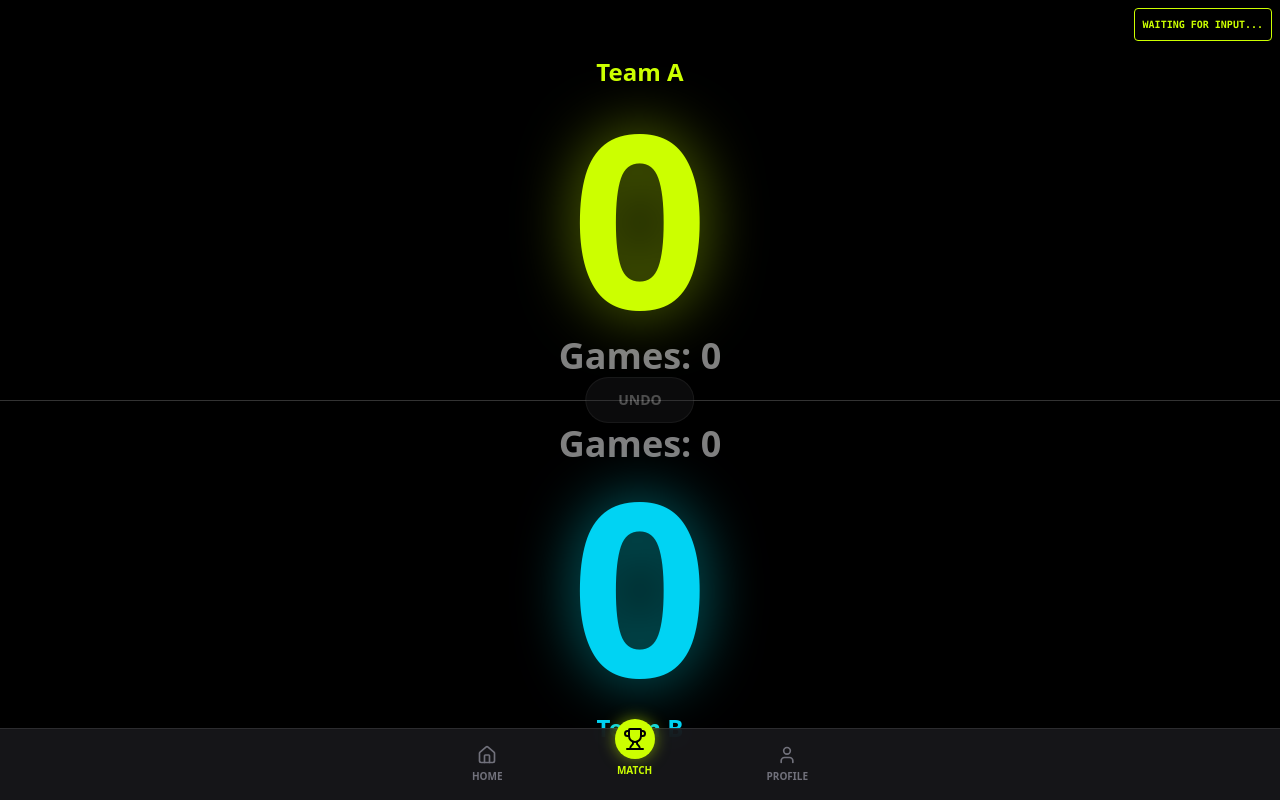
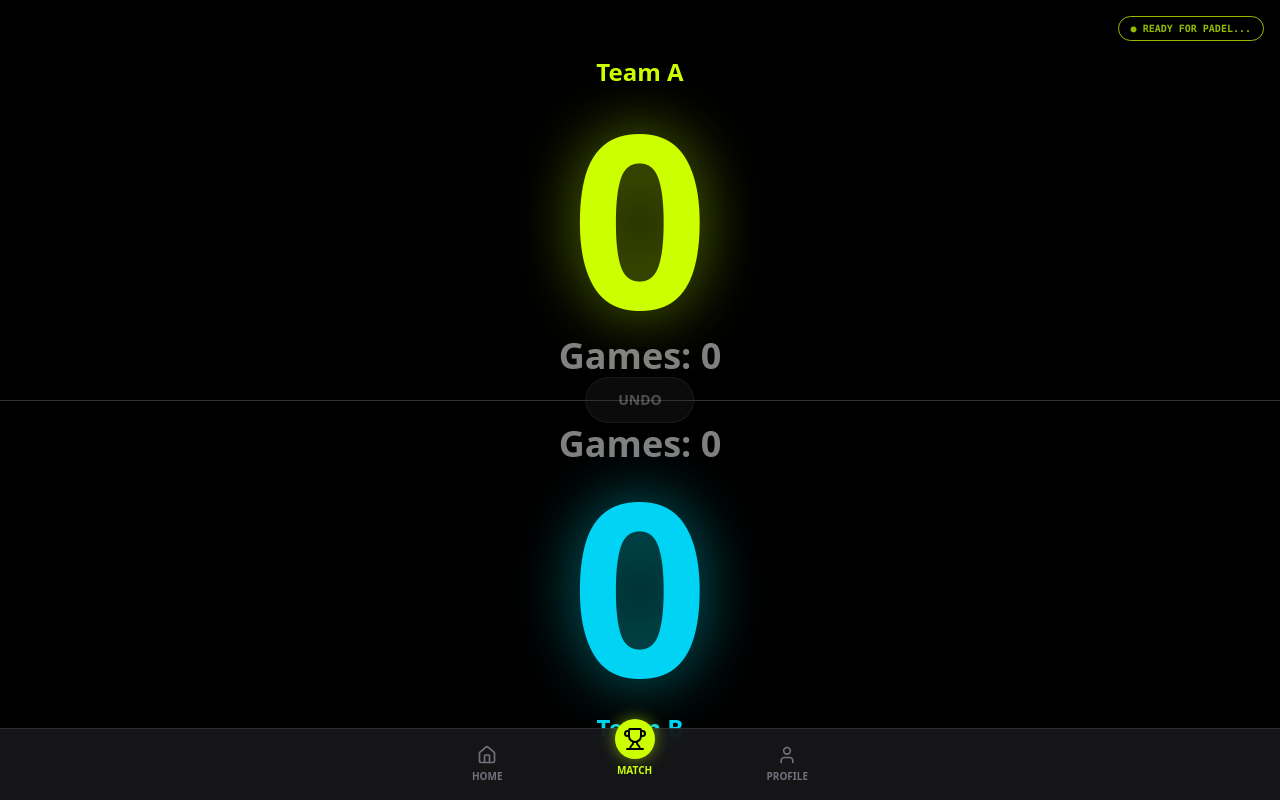
Before and after one commit to MattWate/AcePoint, a Next.js app: page /match/live in a window 1280 px wide. Built offline with nearby package versions, Linux system fonts and the light colour scheme.

Commit message:
Update ClickerInput.js

```diff
--- a/src/features/match-live/components/ClickerInput.js
+++ b/src/features/match-live/components/ClickerInput.js
@@ -2,31 +2,52 @@
 import { useEffect, useRef, useState } from 'react';
 
 export default function ClickerInput({ onAction }) {
-  const inputRef = useRef(null);
-  const [debugLog, setDebugLog] = useState("Waiting for input...");
+  const [debugLog, setDebugLog] = useState("Ready for Padel...");
+  const clickCount = useRef(0);
+  const timer = useRef(null);
 
   useEffect(() => {
     const handleGlobalKey = (e) => {
-      // Log EVERY key to find out what your button is actually sending
-      setDebugLog(`Last Key: ${e.key} | Code: ${e.code}`);
-      console.log("AcePoint Debug:", e.key, e.code);
+      // Normalize different browser/OS naming conventions
+      const keyName = e.key;
+      setDebugLog(`Key: ${keyName}`);
 
-      if (["VolumeUp", "VolumeDown", "Enter", " "].includes(e.key)) {
-        // Only preventDefault if we successfully caught a Padel-relevant key
+      // List of keys to hijack (including your specific 'AudioVolumeUp')
+      const targetKeys = [
+        "AudioVolumeUp",
+        "AudioVolumeDown",
+        "VolumeUp",
+        "VolumeDown",
+        "Enter",
+        " "
+      ];
+
+      if (targetKeys.includes(keyName)) {
+        // CRITICAL: This stops the Android volume slider from appearing
         e.preventDefault();
-        // We'll map VolumeUp to Point A for now to test
-        if (e.key === "VolumeUp" || e.key === "Enter") onAction('POINT_A');
+
+        clickCount.current++;
+        if (timer.current) clearTimeout(timer.current);
+
+        timer.current = setTimeout(() => {
+          if (clickCount.current === 1) onAction('POINT_A');
+          else if (clickCount.current === 2) onAction('POINT_B');
+          else if (clickCount.current === 3) onAction('UNDO');
+          clickCount.current = 0;
+        }, 350);
       }
     };
 
-    window.addEventListener('keydown', handleGlobalKey, true); // 'true' uses capture phase
+    // Use 'keydown' with capture phase (true) to intercept before the OS does
+    window.addEventListener('keydown', handleGlobalKey, true);
     return () => window.removeEventListener('keydown', handleGlobalKey, true);
   }, [onAction]);
 
   return (
-    <div className="fixed top-2 right-2 z-[10000] bg-black/80 p-2 rounded border border-brand text-[10px] text-brand font-mono">
-      {debugLog}
-      <input ref={inputRef} className="absolute opacity-0 pointer-events-none" autoFocus readOnly />
+    <div className="fixed top-4 right-4 z-[9999] pointer-events-none">
+      <div className="bg-black/80 border border-brand px-3 py-1 rounded-full text-[10px] text-brand font-mono animate-pulse">
+        ● {debugLog}
+      </div>
     </div>
   );
 }
```
